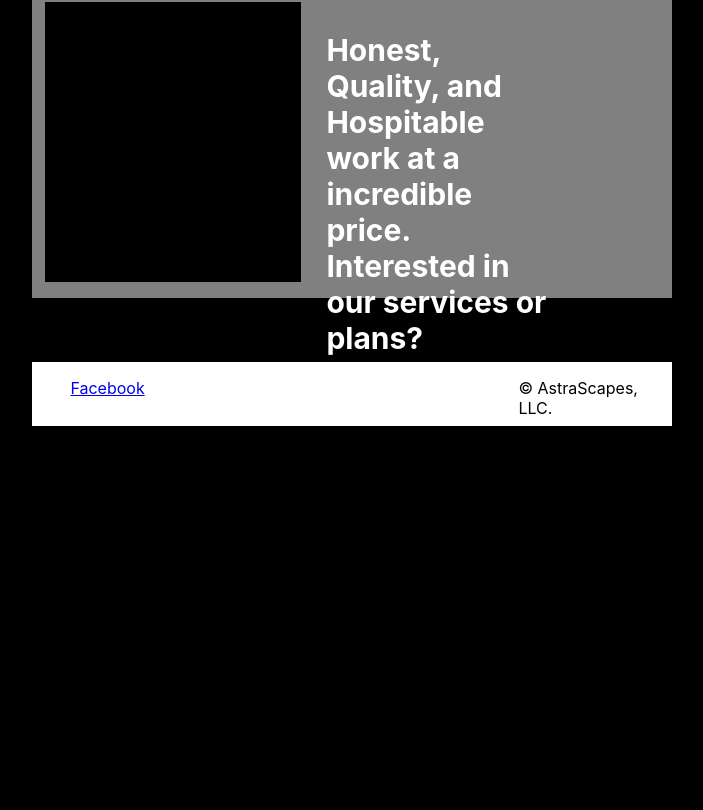
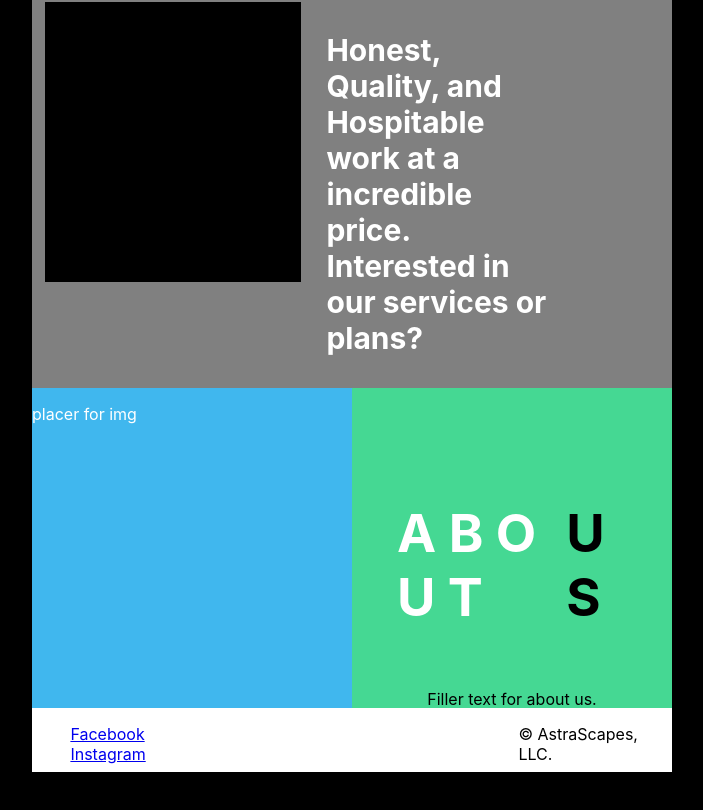
Before and after one commit to Tneebs/astrascapes_website, a React (Create React App) app in the folder frontend/: page / in a window 1280 px wide. Shown: the part 486-1296 px from the top of the page, without its empty margins (288-991 px from the left). Before the commit the page ends 912 px from the top, so only its background shows below. Built offline with nearby package versions, Linux system fonts and the light colour scheme.

Commit message:
containers and basic css for home and services

```diff
--- a/frontend/src/components/Home.js
+++ b/frontend/src/components/Home.js
@@ -3,14 +3,40 @@ import React from 'react';
 const Home = () => {
     return(
         <div className='home-container'>
+
             <div className='home-upper-container'>
                 <div className='home-upper-left-container'>
                     {/* <img className='home-service-img' alt='home-service-img' src={} /> */}
-                    <div className='home-service-img' />
+                    <div className='home-service-img' /> {/* placer div for image*/}
                 </div>
                 <div className='home-upper-right-container'>
                     <div className='home-upper-right-text'>
                         <h3 className='home-service-plan-text'>Honest, Quality, and Hospitable work at a incredible price. Interested in our services or plans?</h3>
+                    </div>
+                </div>
+            </div>
+
+            <div className='home-middle-spacer-container' />
+
+            <div className='home-lower-container'>
+                <div className='home-lower-left-container'>
+                    {/*<img className='home-about-img' alt='home-about-img' src={} />*/}
+                    <div className='home-about-img'> {/* placer div for image*/}
+                        <p>placer for img</p>
+                    </div>
+                </div>
+                <div className='home-lower-right-container'>
+                        <span className='home-lower-right-title'>
+                            <h2 className='home-about-us-title-left'>A B O U T</h2>
+                            <h2 className='home-about-us-title-right'>U S</h2>
+                        </span>
+                    <div className='home-lower-right-text'>
+                        <p className='home-about-us-text'>Filler text for about us.</p>
+                    </div>
+                    <div className='home-lower-container-btn'>
+                        <a href='/services' className='learn-more-services'>
+                            <button className='home-lower-btn'>Learn More</button>
+                        </a>
                     </div>
                 </div>
             </div>
--- a/frontend/src/components/Services.js
+++ b/frontend/src/components/Services.js
@@ -2,7 +2,23 @@ import React from 'react';
 
 const Services = () => {
     return(
-        <h1>Services</h1>
+        <div className='services-container'>
+
+            <div className='services-title-container'>
+                <h3 className='services-title'>Our Services</h3>
+                <p className='services-title-text'>Whether it be a normal cut and trim or the whole yard
+                make-over, we're here to help. At AstraScapes, we strive to bring the best looking lawn
+                to your neighborhood.</p>
+            </div>
+
+            <div className='services-images-upper-container'>
+                <div className='services-landscaping-container'>
+                    {/* <img className='services-landscaping-img' alt='services-landscaping-img' src={} /> */}
+                    <div className='services-landscaping-img' /> {/* placer div for img */}
+                    <h2 className='services-landscaping-title'>Landscaping</h2>
+                </div>
+            </div>
+        </div>
     )
 }
 
--- a/frontend/src/containers/App.js
+++ b/frontend/src/containers/App.js
@@ -7,6 +7,7 @@ import {
 } from "react-router-dom";
 import '../styling/App.css';
 import '../styling/home.css';
+import '../styling/services.css';
 import Footer from './Footer';
 import Header from './Header';
 import Home from '../components/Home';
--- a/frontend/src/containers/Footer.js
+++ b/frontend/src/containers/Footer.js
@@ -7,6 +7,7 @@ const Footer = () => {
                 <a href='https://www.facebook.com' className='social-media'>
                     {/* <img className='facebook' alt='facebook-logo' src={} /> */}
                     <p className='facebook' color='black'>Facebook</p>
+                    <p className='instagram' color='black'>Instagram</p>
                 </a>
             </div>
             <div className='footer-right-container'>
--- a/frontend/src/styling/App.css
+++ b/frontend/src/styling/App.css
@@ -109,6 +109,7 @@
   flex-direction: row;
   background-color: white;
   margin-left: 25vw;
+  bottom: 0;
 }
 
 .footer-left-container {
@@ -116,11 +117,23 @@
   display: flex;
   flex-direction: row;
   justify-content: flex-start;
-  /* background-color: black; -- to see the container size */
+  /* background-color: black;  -- to see container size */
+}
+
+.social-media {
+  display: flex;
+  flex-direction: column;
+  justify-content: space-between;
 }
 
 .facebook {
   margin-left: 3vw;
+  margin-bottom: 1vh;
+}
+
+.instagram {
+  margin-left: 3vw;
+  margin-top: -1vh;
 }
 
 
--- a/frontend/src/styling/home.css
+++ b/frontend/src/styling/home.css
@@ -1,11 +1,10 @@
 /* HOME PAGE */
 
 .home-container {
-    height: 40vh;
+    height: 100%;
     width: 50vw;
     margin-left: 25vw;
     margin-top: 8vh;
-    margin-bottom: 8vh;
     background-color: grey;
 }
 
@@ -39,3 +38,71 @@
 .home-service-plan-text {
     font-size: 30px;
 }
+
+.home-middle-spacer-container {
+    height: 7vw;
+}
+
+.home-lower-container {
+    display: flex;
+    flex-direction: row;
+}
+
+.home-lower-left-container {
+    display: flex;
+    flex-direction: column;
+}
+
+.home-about-img {
+    height: 40vh;
+    width: 25vw;
+    margin-top: 2vh;
+    background-color: rgb(64, 183, 238);
+}
+
+.home-lower-right-container {
+    display: flex;
+    flex-direction: column;
+    justify-content: space-evenly;
+    height: 40vh;
+    width: 25vw;
+    margin-top: 2vh;
+    background-color: rgb(69, 216, 147);
+}
+
+.home-lower-right-title {
+    display: flex;
+    flex-direction: row;
+    justify-content: space-around;
+    font-size: 35px;
+    margin-top: 70px;
+}
+
+.home-about-us-title-right {
+    margin-right: 45px;
+    color: black;
+}
+
+.home-about-us-title-left {
+    margin-left: 45px;
+}
+
+.home-lower-right-text {
+    display: flex;
+    justify-content: space-around;
+    margin-bottom: 40px;
+    color: black;
+}
+
+.home-lower-container-btn {
+    display: flex;
+    justify-content: space-around;
+}
+
+.home-lower-btn {
+    height: 4vh;
+    width: 8vw;
+    margin-top: 2.5vh;
+    border: solid 3px black;
+    background: transparent;
+}
--- /dev/null
+++ b/frontend/src/styling/services.css
@@ -0,0 +1,31 @@
+/* SERVICES PAGE */
+
+.services-container {
+    height: 100%;
+    width: 50vw;
+    margin-left: 25vw;
+    margin-top: 8vh;
+    background-color: grey;
+}
+
+.services-title-container {
+    height: 20vh;
+    display: flex;
+    flex-direction: column;
+}
+
+.services-title {
+    font-size: 30px;
+    margin-left: 20px;
+    margin-bottom: 20px;
+}
+
+.services-title-text {
+    font-size: 18px;
+    margin-left: 20px;
+}
+
+.services-images-upper-container {
+    display: flex;
+    flex-direction: row;
+}
```
Also changed, not shown: 1 other file (tests, documents, lock files or other folders).
